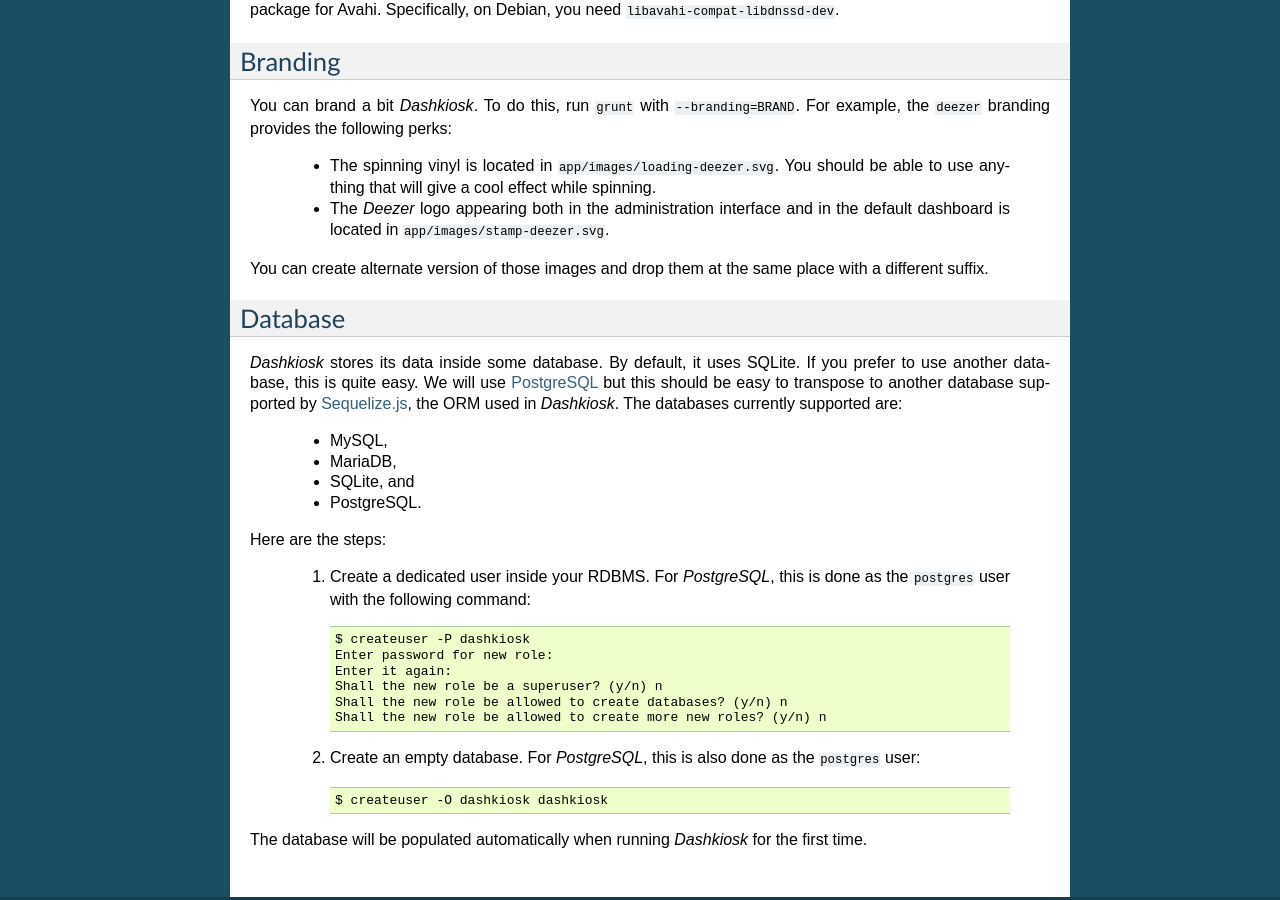
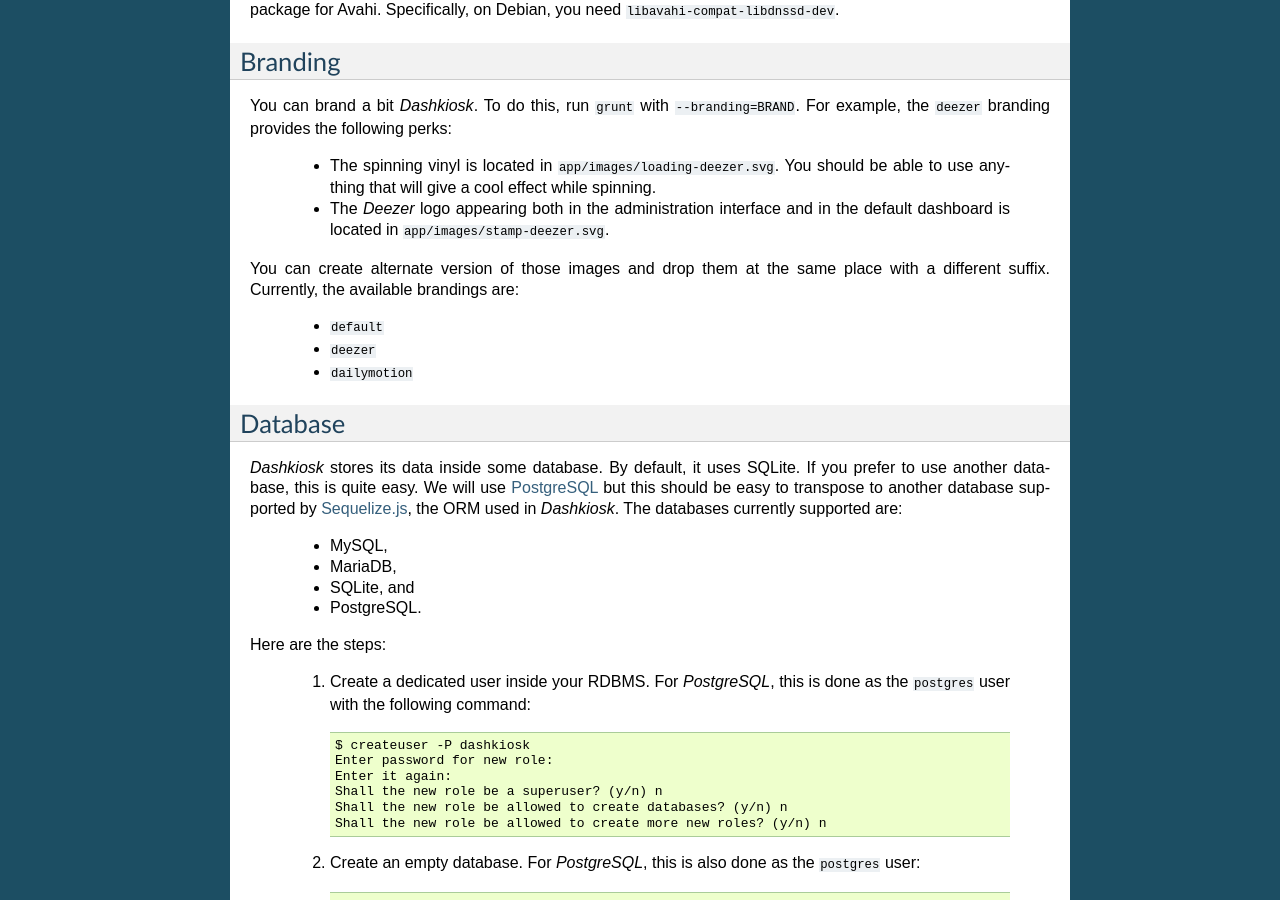
Before and after one commit to vincentbernat/dashkiosk, a Sphinx documentation site: the page built from docs/install.rst, in a window 1280 px wide and 900 px high, scrolled down 772 px. Built offline with Sphinx 7.4.7, drawn with Linux system fonts in a browser that asks for light colours.

Commit message:
documentation: list of available brandings

```diff
--- a/docs/install.rst
+++ b/docs/install.rst
@@ -61,7 +61,12 @@ the following perks:
     ``app/images/stamp-deezer.svg``.
 
 You can create alternate version of those images and drop them at the
-same place with a different suffix.
+same place with a different suffix. Currently, the available brandings
+are:
+
+ - ``default``
+ - ``deezer``
+ - ``dailymotion``
 
 Database
 --------
```
